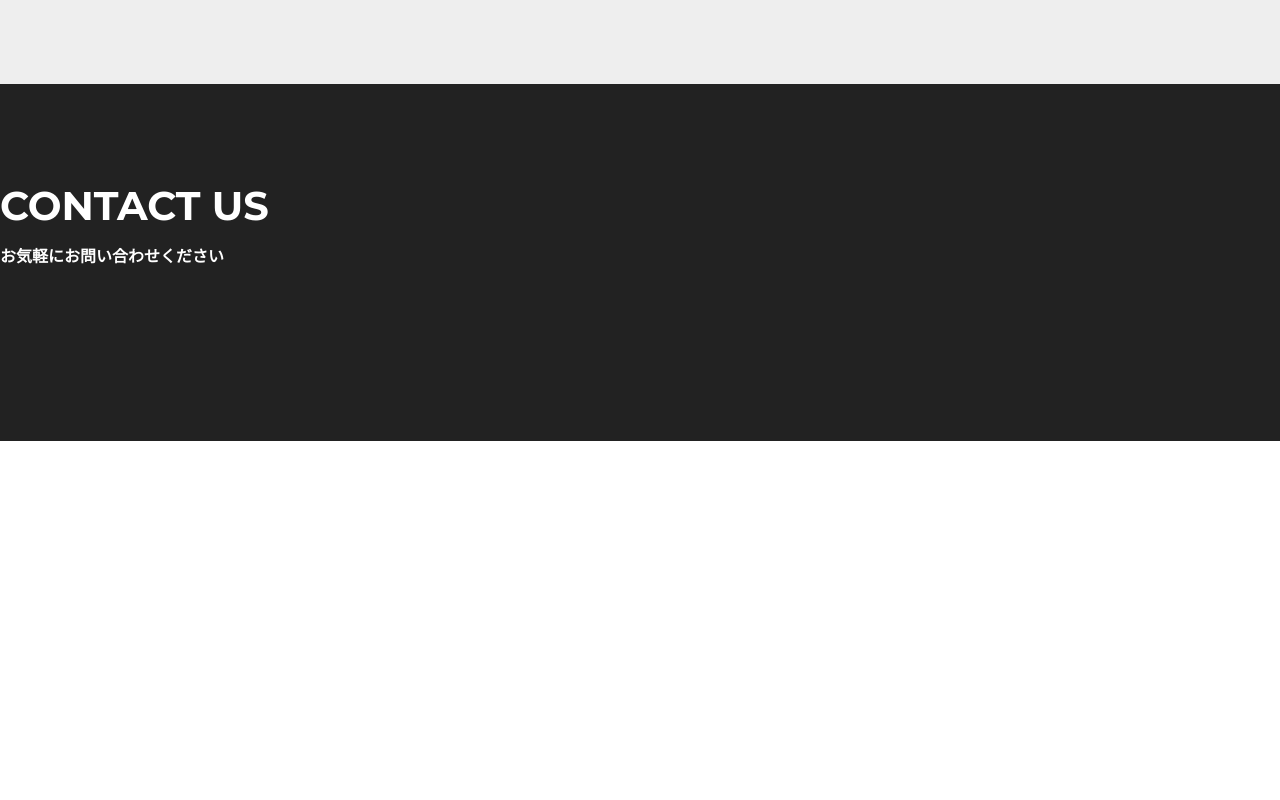
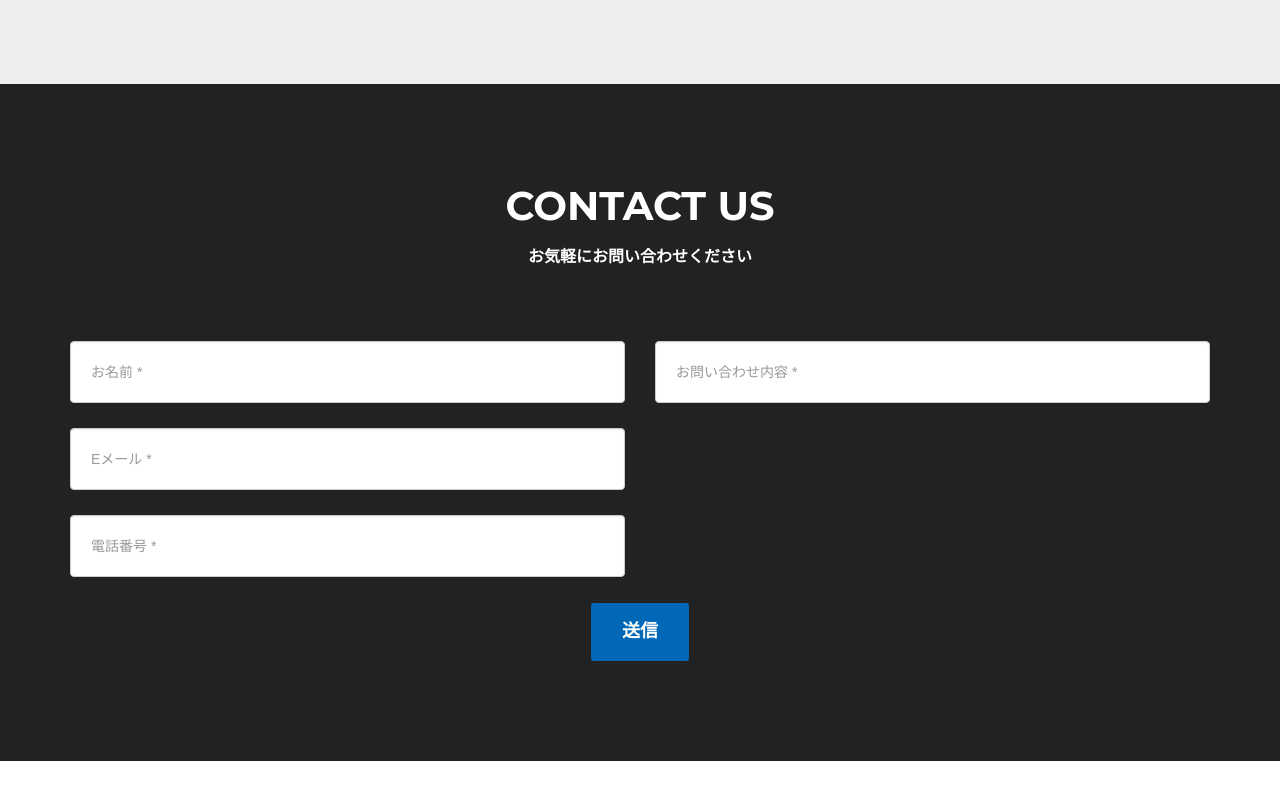
Before and after one commit to zd2C18/bootstrap-project, a website: page assets/index.html in a window 1280 px wide. Shown: the part 1958-2758 px from the top of the page. Drawn offline with nearby package versions, Linux system fonts and the light colour scheme; files that its build step writes are made by us from their sources; files whose address does not match are found by name.

Commit message:
contact編集

```diff
--- a/assets/index.html
+++ b/assets/index.html
@@ -239,9 +239,38 @@
 
         <!-- contact Section -->
         <section id="contact">
-            <h2 class="section-heading">CONTACT US</h2>
-            <h3 class="section-subheading text-muted">お気軽にお問い合わせください</h3>
-            <!-- form 挿入 -->
+            <div class="container text-center">
+                <div class="row">
+                    <div class="col md-12">
+                        <h2 class="section-heading">CONTACT US</h2>
+                        <h3 class="section-subheading text-muted">お気軽にお問い合わせください</h3>
+                    </div>
+                </div>
+                <!-- form 挿入 -->
+                <form>
+                  <div class="row">
+                      <div class="col-md-6">
+                          <div class="form-group">
+                            <input type="text" class="form-control" placeholder="お名前 *" required>
+                          </div>
+                          <div class="form-group">
+                            <input type="email" class="form-control" placeholder="Eメール *" required>
+                          </div>
+                          <div class="form-group">
+                            <input type="password" class="form-control" placeholder="電話番号 *" required>
+                          </div>
+                      </div>
+                      <div class="col-md-6">
+                          <div class="form-group">
+                            <input type="textarea" class="form-control" placeholder="お問い合わせ内容 *" required>
+                          </div>
+                      </div>
+                  </div>
+                  <div class="row">
+                      <div class="col-md-12"></div><button type="tel" class="btn btn-xl">送信</button>
+                  </div>
+                </form>
+            </div>
         </section>
 
         <!-- map -->
```
Also changed, not shown: html/index.html (+32 -3 lines).
